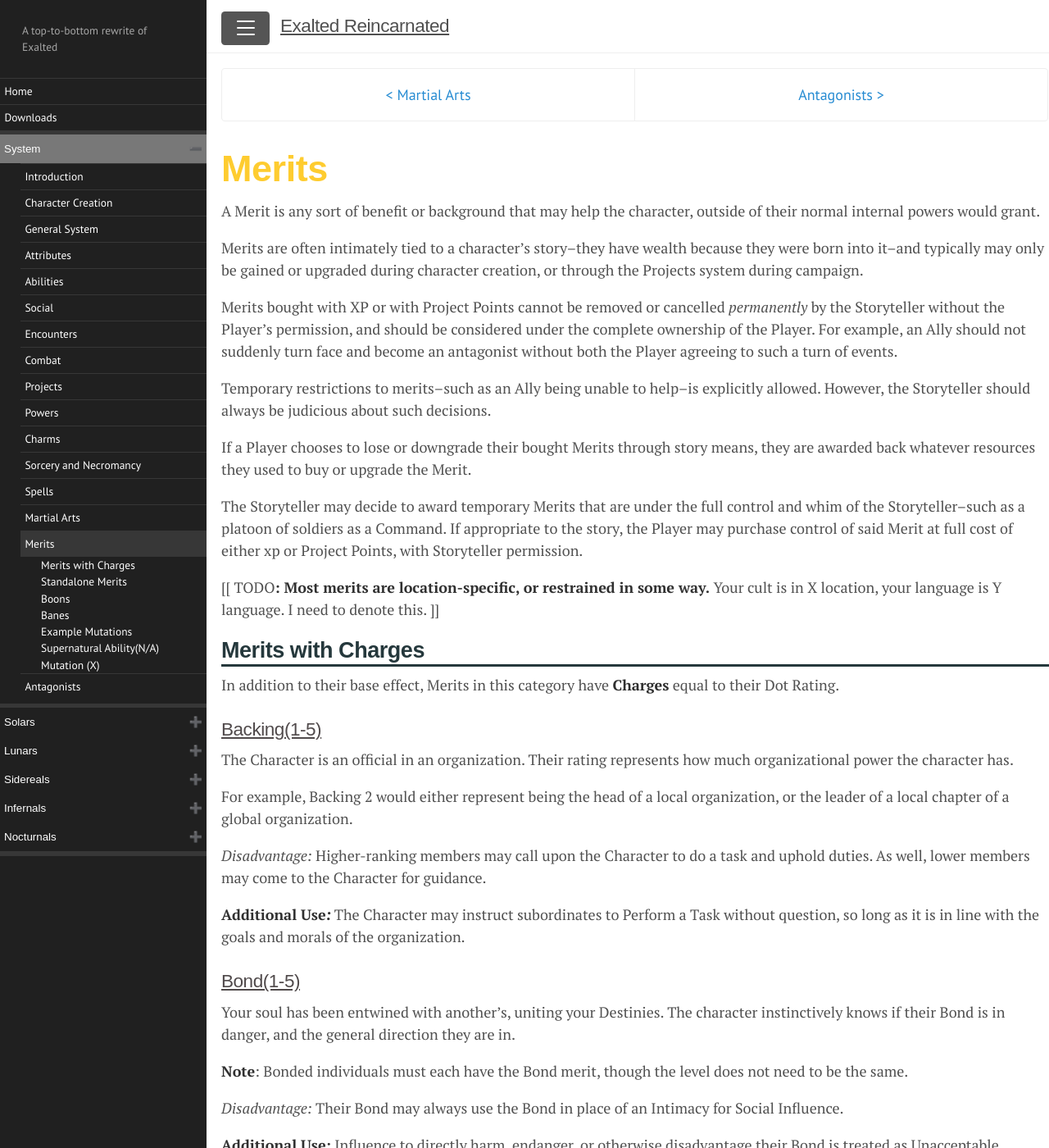
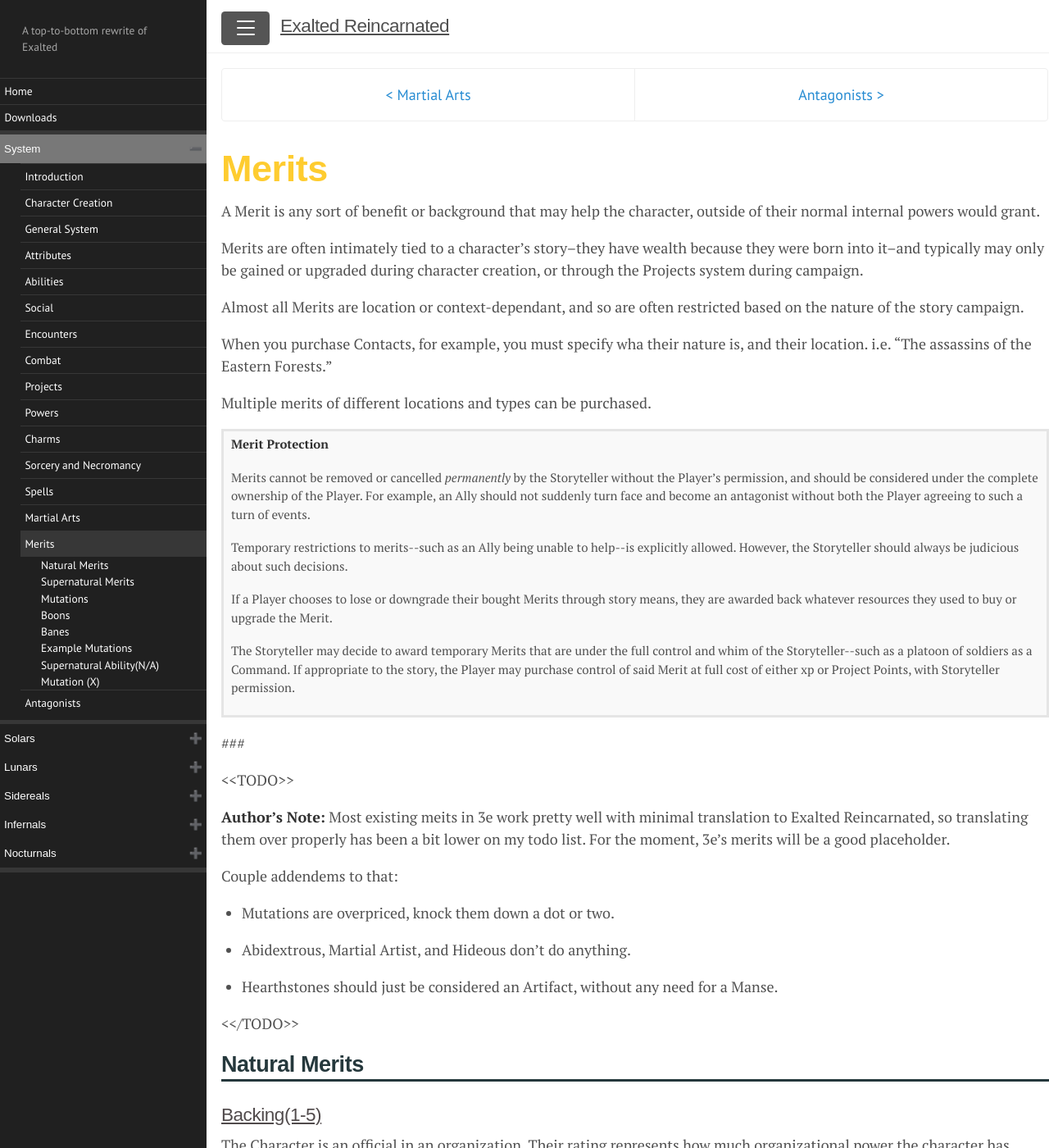
Before and after one commit to Dragonmystic707/exalted-reincarnated, a Jekyll site: the page built from docs/System/Merits.md, in a window 1280 px wide and 1400 px high. Shown: the whole window at 82% size. Built offline with Jekyll 4.4.1, drawn with Linux system fonts in a browser that asks for light colours; some of the changed text lies outside the part shown.

Commit message:
Adjusted Merits to temporary wording

```diff
--- a/docs/System/Merits.md
+++ b/docs/System/Merits.md
@@ -21,35 +21,49 @@
 or upgraded during character creation, or through the Projects system
 during campaign.
 
-Merits bought with XP or with Project Points cannot be removed or
-cancelled *permanently* by the Storyteller without the Player’s
-permission, and should be considered under the complete ownership of the
-Player. For example, an Ally should not suddenly turn face and become an
-antagonist without both the Player agreeing to such a turn of events.
+Almost all Merits are location or context-dependant, and so are often
+restricted based on the nature of the story campaign.
 
-Temporary restrictions to merits--such as an Ally being unable to
-help--is explicitly allowed. However, the Storyteller should always be
-judicious about such decisions.
+When you purchase Contacts, for example, you must specify wha their
+nature is, and their location. i.e. “The assassins of the Eastern
+Forests.”
 
-If a Player chooses to lose or downgrade their bought Merits through
-story means, they are awarded back whatever resources they used to buy
-or upgrade the Merit.
+Multiple merits of different locations and types can be purchased.
 
-The Storyteller may decide to award temporary Merits that are under the
-full control and whim of the Storyteller--such as a platoon of soldiers
-as a Command. If appropriate to the story, the Player may purchase
-control of said Merit at full cost of either xp or Project Points, with
-Storyteller permission.
+<table>
+<tbody>
+<tr class="odd">
+<td><p><strong>Merit Protection</strong></p>
+<p>Merits cannot be removed or cancelled <em>permanently</em> by the Storyteller without the Player’s permission, and should be considered under the complete ownership of the Player. For example, an Ally should not suddenly turn face and become an antagonist without both the Player agreeing to such a turn of events.</p>
+<p>Temporary restrictions to merits--such as an Ally being unable to help--is explicitly allowed. However, the Storyteller should always be judicious about such decisions.</p>
+<p>If a Player chooses to lose or downgrade their bought Merits through story means, they are awarded back whatever resources they used to buy or upgrade the Merit.</p>
+<p>The Storyteller may decide to award temporary Merits that are under the full control and whim of the Storyteller--such as a platoon of soldiers as a Command. If appropriate to the story, the Player may purchase control of said Merit at full cost of either xp or Project Points, with Storyteller permission.</p></td>
+</tr>
+</tbody>
+</table>
 
-\[\[ TODO**: Most merits are location-specific, or restrained in some
-way.** Your cult is in X location, your language is Y language. I need
-to denote this. \]\]
+###
 
-Merits with Charges
--------------------
+&lt;&lt;TODO&gt;&gt;
 
-In addition to their base effect, Merits in this category have
-**Charges** equal to their Dot Rating.
+**Author’s Note:** Most existing meits in 3e work pretty well with
+minimal translation to Exalted Reincarnated, so translating them over
+properly has been a bit lower on my todo list. For the moment, 3e’s
+merits will be a good placeholder.
+
+Couple addendems to that:
+
+-   Mutations are overpriced, knock them down a dot or two.
+
+-   Abidextrous, Martial Artist, and Hideous don’t do anything.
+
+-   Hearthstones should just be considered an Artifact, without any need
+    for a Manse.
+
+&lt;&lt;/TODO&gt;&gt;
+
+Natural Merits
+--------------
 
 ### Backing(1-5)
 
@@ -59,38 +73,40 @@
 For example, Backing 2 would either represent being the head of a local
 organization, or the leader of a local chapter of a global organization.
 
+The Character may instruct subordinates to Perform a Task without
+question, so long as it is in line with the goals and morals of the
+organization.
+
 *Disadvantage:* Higher-ranking members may call upon the Character to do
 a task and uphold duties. As well, lower members may come to the
 Character for guidance.
 
-**Additional Use*:*** The Character may instruct subordinates to Perform
-a Task without question, so long as it is in line with the goals and
-morals of the organization.
+### Bond(1-5)
 
-### Bond(1-5)
+**Special Note**: Bonded individuals must each have the Bond merit,
+though the level does not need to be the same.
 
 Your soul has been entwined with another’s, uniting your Destinies. The
 character instinctively knows if their Bond is in danger, and the
 general direction they are in.
 
-**Note**: Bonded individuals must each have the Bond merit, though the
-level does not need to be the same.
+Influence to directly harm, endanger, or otherwise disadvantage their
+Bond is treated as Unacceptable Influence. This may be used reflexively.
 
-*Disadvantage:* Their Bond may always use the Bond in place of an
-Intimacy for Social Influence.
-
-**Additional Use:** Influence to directly harm, endanger, or otherwise
-disadvantage their Bond is treated as Unacceptable Influence. This may
-be used reflexively.
+*Disadvantage:* Their Bonded may always use the Bond in place of an
+Intimacy to socially influence the character.
 
 ### Contacts (1-5)
 
 You have a network of contacts in a given location and class of society
 willing to give you information.
 
-**Additional Use:** You may *Introduce a Fact* with a charge of
-Contacts, rather than a Strife Point. The Fact must be centered on
-information your Contacts could have gathered, in place of a Speciality.
+Once per story, you may *Introduce a Fact* with information gathered by
+your Contacts without expending a Strife Point. The Fact must be
+centered on information your Contacts could have gathered, in place of a
+Speciality.
+
+&lt;&lt;TODO: Give this more
 
 ### Cult(1-5)
 
@@ -106,15 +122,11 @@
 Wealth needs not worry for basic necessities or sustenance, and may
 always purchase a place to rest.
 
-*Disadvantage:* If the extent of your Wealth is known, people may
-request charges of your Wealth.
+Targets can be paid (or bribed) to Perform a Task without needing a roll
+or any Social Influence. Some characters may refuse this offer, or even
+be offended by it.
 
-**Additional Use**: Targets can be paid (or bribed) to Perform a Task
-without needing a roll or any Social Influence. Some characters may
-refuse this offer, or even be offended by it.
-
-Standalone Merits
------------------
+&lt;&lt;TODO: Translate over more of the Resources merit&gt;&gt;
 
 ### Ally (1-5)
 
@@ -145,14 +157,13 @@
 filters and purifies all water within. Rating 2 Artifacts have **no**
 Evocations.
 
-Rating 3 Artifacts have 2-4 Evocations, with the maximum Essence
-requirement being Essence 3
+Rating 3 Artifacts have up to 3 Evocations.
 
-Rating 4 Artifacts have 3-6 Evocations, with the maximum Essence
-requirement being Essence 4
+Rating 4 Artifacts have up to 5 Evocations, and have a Greater
+Evocation.
 
-Rating 5 Artifacts have 5-10 Evocations with the maximum Essence
-requirement being Essence 5
+Rating 5 Artifacts have up to 5 Evocations, and have 2 Greater
+Evocations.
 
 ### Language (1)
 
@@ -184,14 +195,50 @@
 -   **Local Tongue**: This marks the character as having the exact
     speech patterns and mannerisms as locals.
 
-### Manse (3-5)
+Supernatural Merits
+-------------------
 
-\[\[You get a manse!\]\]
+Most Supernatural Merits require *Storyteller Approval* to purchase.
 
+### Endowment (3-5)
 
+Gain access to a Supernatural Ability normally outside your perview.
+This must be given as a boon from a supernatural entity that already has
+access to that Supernatural Ability.
+
+Mortal Sorcerors must take this merit.
+
+Exalted characters may grant mortals this merit as a Project. At Essence
+4 they may grant Endowment 3, and at Essence 5 they may grant Endowment
+4.
+
+Endowment grants access to a mote pool of 10 if the character does not
+have one. This mote pool may only be used for this specific Endowment.
+
+If a Mortal Exalts with this merit, and that supernatural ability is
+granted to them, they are refunded the merit costs.
+
+-   **3 –** Use of the Ability, but restricted to a speciality. For
+    example, Shapeshifting into only one creature.
+
+-   **4 –** Use of the Ability, restricted to a speciality, with the
+    ability to purchase its Charms (excluding Greater Charms).
+
+-   **5 –** Use of the Ability in its entirity and the ability to
+    purchase its Charms, (excluding Greater Charms).
+
+### Master Stylist (3)
+
+**Mortal-Only**
+
+Allows a mortal to purchase Techniques of a specific Style, (excluding
+Greater Techniques), and grants them a mote pool of 10 that may only be
+used on the styles Techniques.
+
+A Mortal may learn this merit on their own, though it is rare.
 
 Mutations
-=========
+---------
 
 \[\[Cosmetic Mutations do not cost points, but have no mechanical
 Advantage. For example, the player may decide they have a tail, but
```
Also changed, not shown: docs/System/Antagonists.md (+10 -1 lines), docs/System/Charms.md (+34 -1 lines), docs/System/Combat.md (+7 -15 lines), docs/System/Martial_Arts.md (+30 -11 lines), 13 other files.
